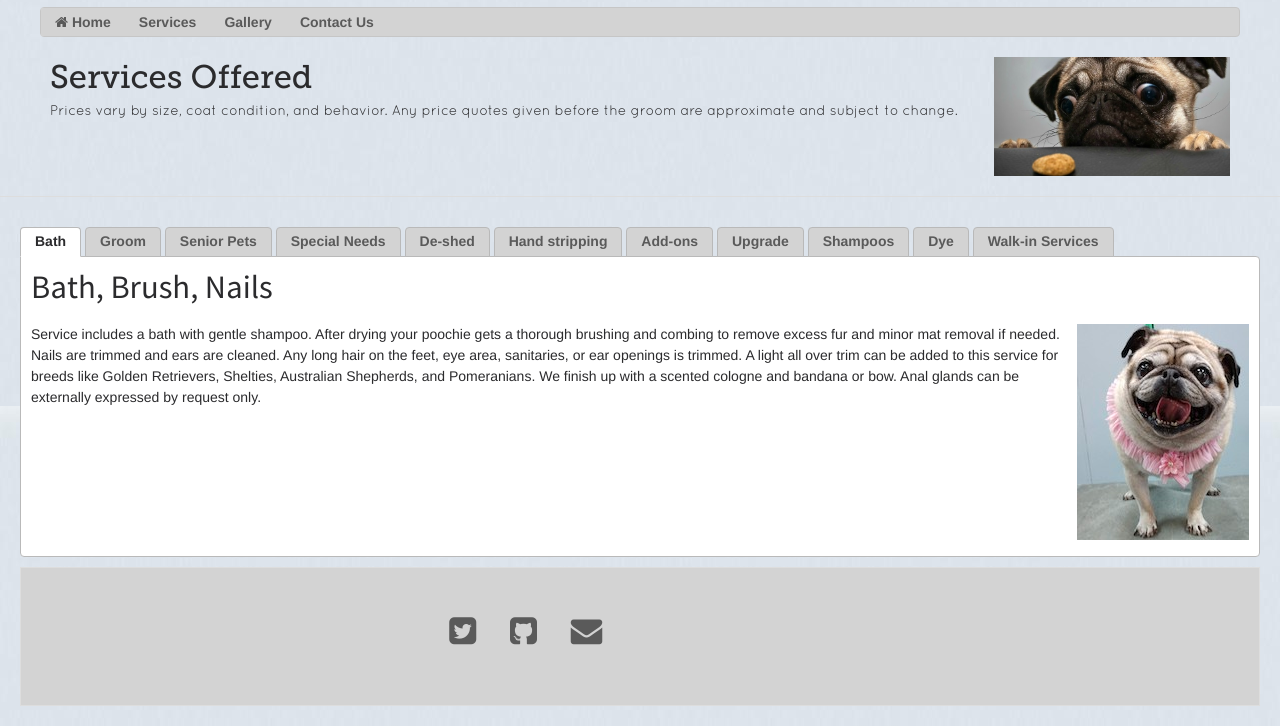
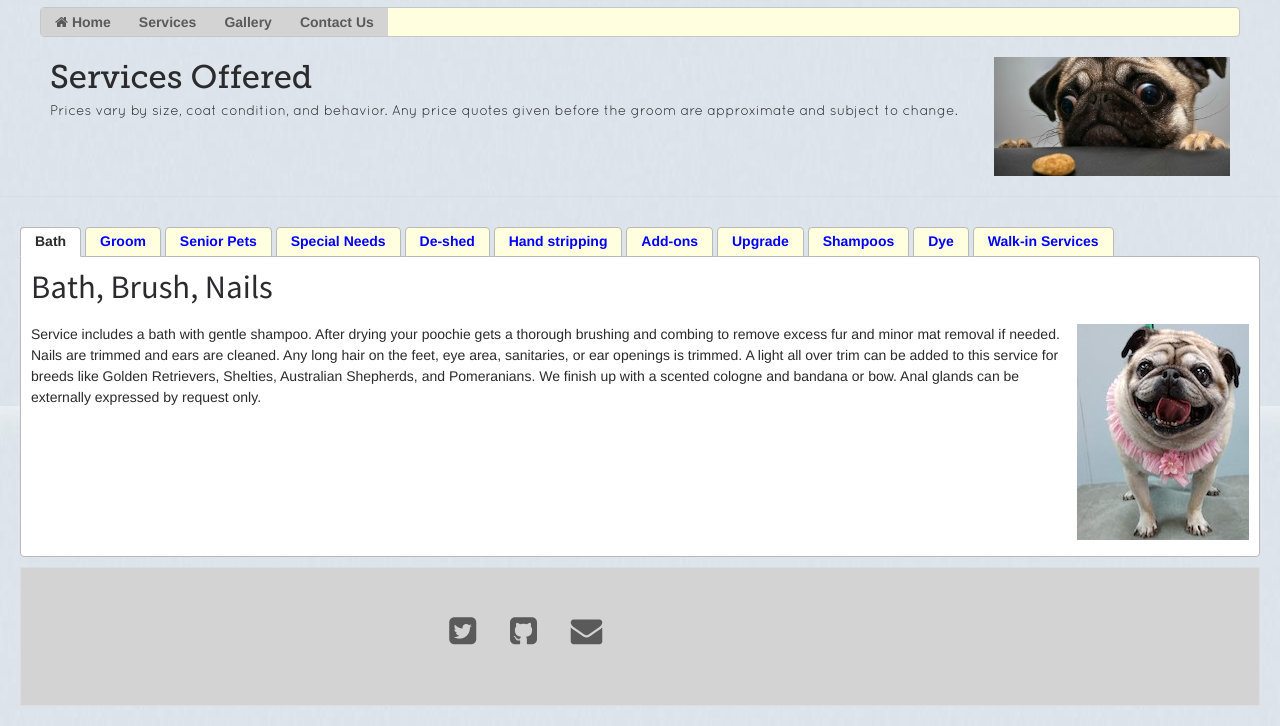
Before and after one commit to katophelix/PristinePooch, a website: page docs/services.html in a window 1280 px wide. Shown: the part 94-820 px from the top of the page. Drawn offline with Linux system fonts and the light colour scheme.

Commit message:
Update services.html

```diff
--- a/docs/services.html
+++ b/docs/services.html
@@ -52,12 +52,35 @@
 
         nav .nav .gap-top {
             clear: both;
-            background: rgb(75, 73, 73);
+            background: lightyellow;
             color: #0e25f1;
             border: 1px solid #c6c6c6;
             -o-border-radius: 4px;
             border-radius: 4px;
         }
+
+        .tabs>ul li:hover, [role~=tab]:hover, .tabs>ul li:focus, [role~=tab]:focus, .tabs.accordion>ul li.active {
+    background: lightyellow;
+    text-decoration: none;
+    color: blue;
+}
+
+.tabs>ul li, [role~=tab], .tabs>ul li:focus, [role~=tab]:focus, .tabs.accordion>ul li.active {
+    background: lightyellow;
+    text-decoration: none;
+    color: blue;
+}
+
+
+
+.nav, [role~=navigation] {
+    clear: both;
+    background: lightyellow;
+    color: #5a5a5a;
+    border: 1px solid #c6c6c6;
+    -o-border-radius: 4px;
+    border-radius: 4px;
+}
     </style>
     <!-- snippet (syntax highlighting for code examples)-->
     <script type="text/javascript" src="../js/demo/jquery.snippet.min.js"></script>
```
